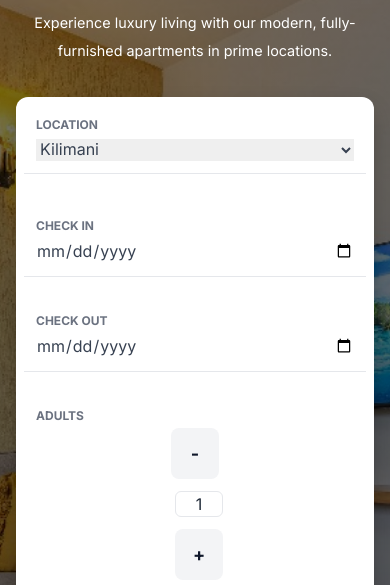
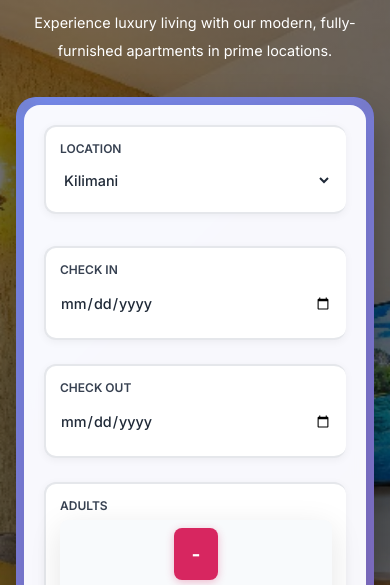
Before and after one commit to Alvin1284/Listings, a plain HTML site: page index.html in a window 390 px wide. Shown: the part 129-714 px from the top of the page. Drawn offline with nearby package versions, Linux system fonts and the light colour scheme.

Commit message:
Redesign mobile search card for improved aesthetics and usability

```diff
--- a/index.html
+++ b/index.html
@@ -230,6 +230,157 @@
             min-height: 48px;
         }
 
+        /* Mobile Search Bar Redesign */
+        @media (max-width: 640px) {
+            .search-card {
+                background: linear-gradient(135deg, #667eea 0%, #764ba2 100%);
+                border-radius: 20px;
+                margin: 1rem 0.5rem;
+                padding: 1.5rem;
+                box-shadow: 0 20px 40px rgba(0, 0, 0, 0.3);
+                position: relative;
+                overflow: hidden;
+            }
+
+            .search-card::before {
+                content: '';
+                position: absolute;
+                top: 0;
+                left: 0;
+                right: 0;
+                bottom: 0;
+                background: rgba(255, 255, 255, 0.1);
+                backdrop-filter: blur(10px);
+                border-radius: 20px;
+            }
+
+            .search-card .flex {
+                position: relative;
+                z-index: 10;
+                background: rgba(255, 255, 255, 0.95);
+                border-radius: 16px;
+                padding: 1.5rem;
+                box-shadow: 0 8px 32px rgba(0, 0, 0, 0.1);
+            }
+
+            .search-card .search-input {
+                background: white;
+                border: 2px solid #e5e7eb;
+                border-radius: 12px;
+                padding: 1rem !important;
+                margin-bottom: 0.75rem;
+                transition: all 0.3s ease;
+                box-shadow: 0 2px 8px rgba(0, 0, 0, 0.05);
+            }
+
+            .search-card .search-input:focus-within {
+                border-color: #D72660;
+                box-shadow: 0 4px 16px rgba(215, 38, 96, 0.2);
+                transform: translateY(-2px);
+            }
+
+            .search-card .search-input label {
+                color: #374151;
+                font-weight: 600;
+                margin-bottom: 0.5rem;
+            }
+
+            .search-card .search-input select,
+            .search-card .search-input input {
+                background: transparent;
+                border: none;
+                font-size: 1rem;
+                font-weight: 500;
+                color: #1f2937;
+                padding: 0.5rem 0;
+            }
+
+            .search-card .search-input select:focus,
+            .search-card .search-input input:focus {
+                outline: none;
+                background: transparent;
+            }
+
+            /* Mobile Counter Buttons Redesign */
+            .search-card .search-input .flex {
+                background: #f8fafc;
+                border-radius: 8px;
+                padding: 0.5rem;
+                gap: 0.5rem;
+            }
+
+            .search-card .search-input button {
+                background: #D72660;
+                color: white;
+                border: none;
+                border-radius: 8px;
+                padding: 0.75rem;
+                min-width: 44px;
+                min-height: 44px;
+                font-weight: bold;
+                font-size: 1.2rem;
+                transition: all 0.3s ease;
+                box-shadow: 0 2px 8px rgba(215, 38, 96, 0.3);
+            }
+
+            .search-card .search-input button:hover {
+                background: #b91c5b;
+                transform: translateY(-1px);
+                box-shadow: 0 4px 12px rgba(215, 38, 96, 0.4);
+            }
+
+            .search-card .search-input input[readonly] {
+                background: white;
+                border: 2px solid #e5e7eb;
+                border-radius: 6px;
+                text-align: center;
+                font-weight: bold;
+                color: #1f2937;
+                min-width: 60px;
+            }
+
+            /* Mobile Search Button Redesign */
+            .search-card button[type="submit"] {
+                background: linear-gradient(135deg, #D72660 0%, #b91c5b 100%);
+                color: white;
+                border: none;
+                border-radius: 12px;
+                padding: 1rem 2rem;
+                font-weight: 600;
+                font-size: 1.1rem;
+                width: 100%;
+                transition: all 0.3s ease;
+                box-shadow: 0 4px 16px rgba(215, 38, 96, 0.3);
+                position: relative;
+                overflow: hidden;
+            }
+
+            .search-card button[type="submit"]::before {
+                content: '';
+                position: absolute;
+                top: 0;
+                left: -100%;
+                width: 100%;
+                height: 100%;
+                background: linear-gradient(90deg, transparent, rgba(255, 255, 255, 0.2), transparent);
+                transition: left 0.5s;
+            }
+
+            .search-card button[type="submit"]:hover::before {
+                left: 100%;
+            }
+
+            .search-card button[type="submit"]:hover {
+                transform: translateY(-2px);
+                box-shadow: 0 8px 24px rgba(215, 38, 96, 0.4);
+            }
+
+            .search-card button[type="submit"] i {
+                margin-left: 0.5rem;
+                font-size: 1.2rem;
+            }
+        }
+
         /* Better mobile spacing */
         .container {
             padding-left: 1rem;
@@ -376,13 +527,43 @@
             white-space: nowrap;
             min-width: auto;
         }
+
+        /* Extra small mobile search bar improvements */
+        .search-card {
+            margin: 0.75rem 0.25rem;
+            padding: 1.25rem;
+        }
+
+        .search-card .flex {
+            padding: 1.25rem;
+        }
+
+        .search-card .search-input {
+            padding: 0.875rem !important;
+            margin-bottom: 0.5rem;
+        }
+
+        .search-card .search-input label {
+            font-size: 0.75rem;
+            margin-bottom: 0.375rem;
+        }
+
+        .search-card .search-input select,
+        .search-card .search-input input {
+            font-size: 0.9rem;
+        }
+
+        .search-card button[type="submit"] {
+            padding: 0.875rem 1.5rem;
+            font-size: 1rem;
+        }
     }
 
     /* Landscape mobile improvements */
     @media (max-width: 768px) and (orientation: landscape) {
         .hero-section {
             min-height: 80vh;
-            padding-top: 5.5rem;
+            padding-top: 6.5rem;
         }
 
         .hero-section h2 {
```
